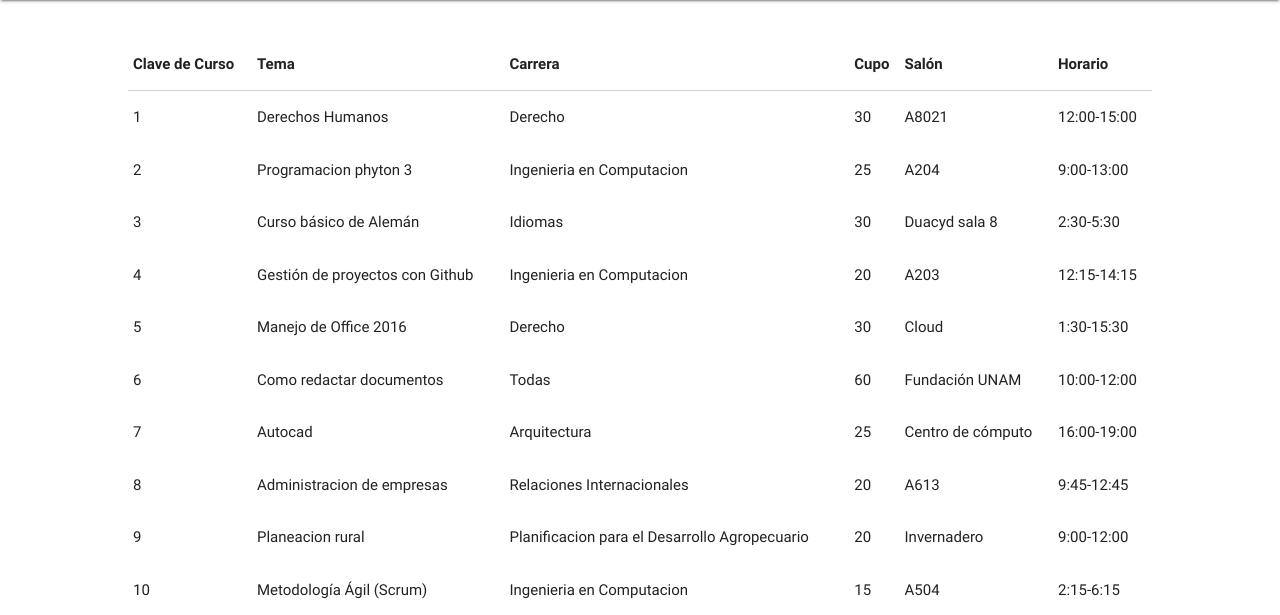
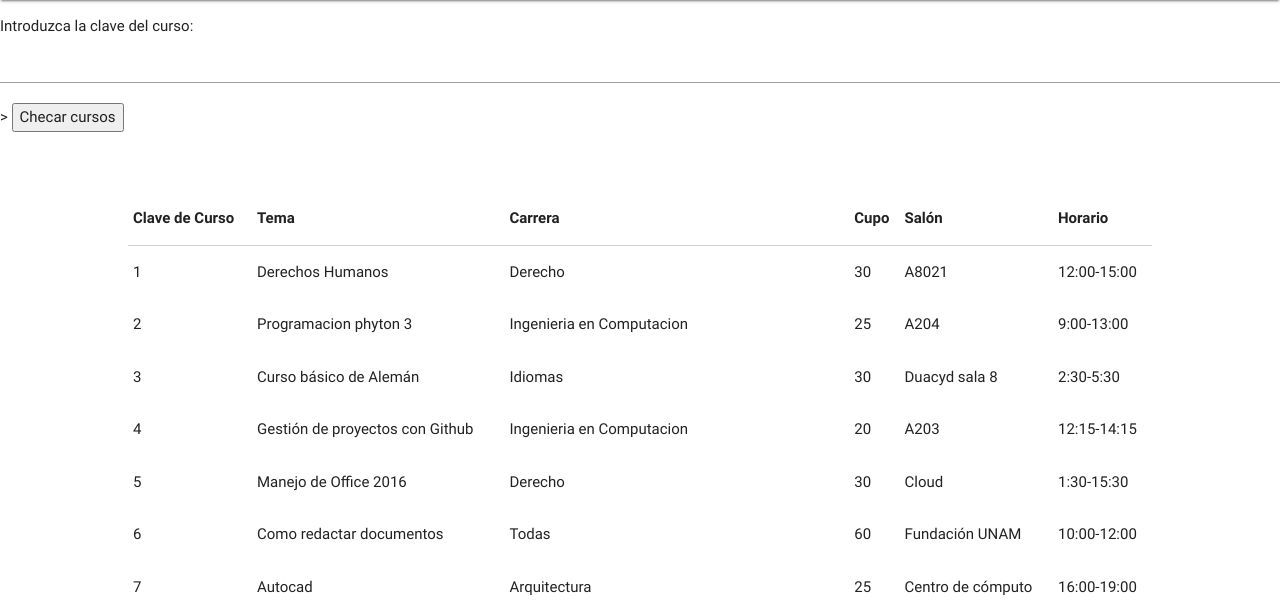
Before and after one commit to OmarRm25/OmoNoHomoTeam, a PHP site: page /c_cursos_old.php in a window 1280 px wide. Shown: the part 98-713 px from the top of the page. Run offline with PHP 8.4, Linux system fonts and the light colour scheme; data comes from the database, SQL or seed files in the repository; some libraries are stand-ins or nearby versions.

Commit message:
checar clave curso

```diff
--- a/c_cursos_old.php
+++ b/c_cursos_old.php
@@ -15,6 +15,13 @@ $consulta= $conn->query("select * from cursos");
   </head>
   <body>
     <?php include('./nav.php')?>
+
+    <form>
+      Introduzca la clave del curso:<br>
+      <input type="text" name="curso">>
+      <button  type="submit" name="Checar curso" value="Checar cursos">Checar cursos</button>
+      <br><br>
+    </form>
 
 
     <table style="width:80%; border:2px; margin:10%; margin-top:3%;">
```
